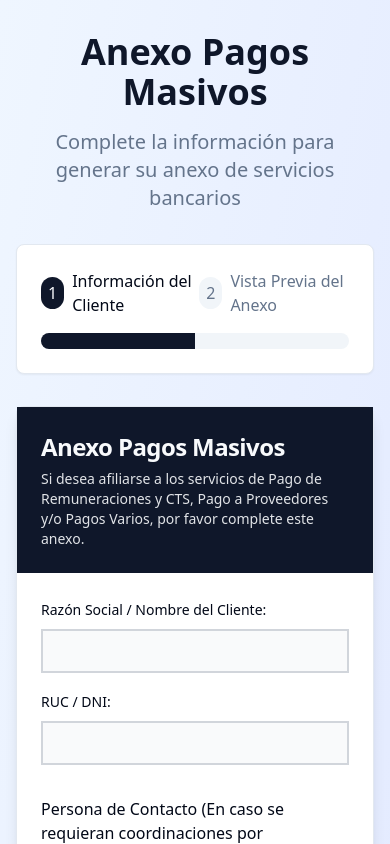
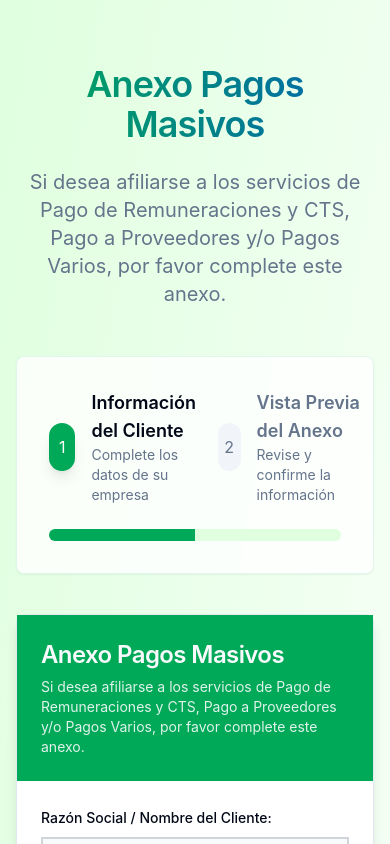
Before and after one commit to huayaney-exe/contract-demo, a React (Vite) app: page / in a window 390 px wide. Shown: the top 844 px of the page. Built offline with nearby package versions, Linux system fonts and the light colour scheme.

Commit message:
Add Interbank design system styles
Implement Interbank's color palette, typography, custom classes, animations, and responsive design elements.

```diff
--- a/src/index.css
+++ b/src/index.css
@@ -1,3 +1,4 @@
+
 @tailwind base;
 @tailwind components;
 @tailwind utilities;
@@ -15,16 +16,16 @@
     --popover: 0 0% 100%;
     --popover-foreground: 222.2 84% 4.9%;
 
-    --primary: 222.2 47.4% 11.2%;
+    --primary: 151 100% 33.1%;
     --primary-foreground: 210 40% 98%;
 
-    --secondary: 210 40% 96.1%;
-    --secondary-foreground: 222.2 47.4% 11.2%;
+    --secondary: 207 100% 34.9%;
+    --secondary-foreground: 210 40% 98%;
 
     --muted: 210 40% 96.1%;
     --muted-foreground: 215.4 16.3% 46.9%;
 
-    --accent: 210 40% 96.1%;
+    --accent: 145 80% 42.2%;
     --accent-foreground: 222.2 47.4% 11.2%;
 
     --destructive: 0 84.2% 60.2%;
@@ -32,24 +33,27 @@
 
     --border: 214.3 31.8% 91.4%;
     --input: 214.3 31.8% 91.4%;
-    --ring: 222.2 84% 4.9%;
+    --ring: 151 100% 33.1%;
 
     --radius: 0.5rem;
 
+    /* Colores de marca Interbank */
+    --interbank-primary: 151 100% 33.1%;      /* #00A94F Verde principal */
+    --interbank-secondary: 207 100% 34.9%;    /* #0066B3 Azul corporativo */
+    --interbank-accent: 145 75% 42.2%;        /* #15BE77 Verde accent */
+    --interbank-light: 120 100% 93.7%;        /* #E0FFE9 Verde muy claro */
+    --interbank-dark: 207 100% 26.7%;         /* #004D86 Azul oscuro */
+    --interbank-topnav: 207 100% 34.9%;       /* #0066B3 Azul navegación */
+    --interbank-button-green: 140 100% 39.2%; /* #00C853 Verde brillante */
+    --interbank-button-blue: 217 82% 33.5%;   /* #0a4ea3 Azul botones */
+
     --sidebar-background: 0 0% 98%;
-
     --sidebar-foreground: 240 5.3% 26.1%;
-
     --sidebar-primary: 240 5.9% 10%;
-
     --sidebar-primary-foreground: 0 0% 98%;
-
     --sidebar-accent: 240 4.8% 95.9%;
-
     --sidebar-accent-foreground: 240 5.9% 10%;
-
     --sidebar-border: 220 13% 91%;
-
     --sidebar-ring: 217.2 91.2% 59.8%;
   }
 
@@ -63,7 +67,7 @@
     --popover: 222.2 84% 4.9%;
     --popover-foreground: 210 40% 98%;
 
-    --primary: 210 40% 98%;
+    --primary: 151 100% 33.1%;
     --primary-foreground: 222.2 47.4% 11.2%;
 
     --secondary: 217.2 32.6% 17.5%;
@@ -99,5 +103,97 @@
 
   body {
     @apply bg-background text-foreground;
+    font-feature-settings: "rlig" 1, "calt" 1;
+  }
+
+  /* Tipografía Interbank */
+  h1 {
+    @apply text-4xl md:text-5xl lg:text-6xl font-semibold tracking-tight;
+  }
+
+  h2 {
+    @apply text-3xl md:text-4xl font-semibold tracking-tight;
+  }
+
+  h3 {
+    @apply text-2xl md:text-3xl font-semibold tracking-tight;
   }
 }
+
+@layer components {
+  /* Gradiente de texto Interbank */
+  .gradient-text {
+    @apply bg-gradient-to-r from-interbank-primary to-interbank-secondary bg-clip-text text-transparent;
+  }
+
+  /* Secciones con espaciado Interbank */
+  .section {
+    @apply py-16 md:py-24;
+  }
+
+  /* Container personalizado */
+  .container-custom {
+    @apply container px-4 md:px-8 mx-auto;
+  }
+
+  /* Botón principal verde */
+  .btn-primary {
+    @apply bg-interbank-button-green hover:bg-interbank-primary text-white px-6 py-3 rounded-lg font-semibold transition-all duration-200 shadow-lg hover:shadow-xl;
+  }
+
+  /* Botón secundario azul */
+  .btn-secondary {
+    @apply bg-interbank-button-blue hover:bg-interbank-secondary text-white px-6 py-3 rounded-lg font-semibold transition-all duration-200 shadow-lg hover:shadow-xl;
+  }
+
+  /* Tarjeta con efectos */
+  .feature-card {
+    @apply bg-white p-6 rounded-xl border border-gray-100 transition-all duration-300 hover:shadow-lg;
+  }
+
+  /* Efecto hover con elevación */
+  .card-hover {
+    @apply transition-all duration-300 hover:shadow-xl hover:-translate-y-1;
+    box-shadow: 0 4px 16px rgba(0,0,0,0.1);
+  }
+
+  .card-hover:hover {
+    box-shadow: 0 8px 32px rgba(0,0,0,0.15);
+  }
+}
+
+@layer utilities {
+  /* Animaciones personalizadas Interbank */
+  @keyframes float {
+    0%, 100% { transform: translateY(0px); }
+    50% { transform: translateY(-10px); }
+  }
+
+  @keyframes pulse-light {
+    0%, 100% { opacity: 1; }
+    50% { opacity: 0.8; }
+  }
+
+  @keyframes slide-in {
+    0% {
+      transform: translateY(20px);
+      opacity: 0;
+    }
+    100% {
+      transform: translateY(0);
+      opacity: 1;
+    }
+  }
+
+  .animate-float {
+    animation: float 6s ease-in-out infinite;
+  }
+
+  .animate-pulse-light {
+    animation: pulse-light 3s ease-in-out infinite;
+  }
+
+  .animate-slide-in {
+    animation: slide-in 0.8s ease-out;
+  }
+}
--- a/src/pages/Index.tsx
+++ b/src/pages/Index.tsx
@@ -37,48 +37,59 @@ const Index = () => {
   const progress = currentStep === 'form' ? 50 : 100;
 
   return (
-    <div className="min-h-screen bg-gradient-to-br from-blue-50 to-indigo-100">
-      <div className="container mx-auto px-4 py-8">
-        <div className="max-w-4xl mx-auto">
+    <div className="min-h-screen bg-gradient-to-br from-interbank-light to-white">
+      <div className="container-custom section">
+        <div className="max-w-5xl mx-auto">
           {/* Header */}
-          <div className="text-center mb-8">
-            <h1 className="text-4xl font-bold text-primary mb-4">
+          <div className="text-center mb-12">
+            <h1 className="gradient-text mb-6 animate-slide-in">
               Anexo Pagos Masivos
             </h1>
-            <p className="text-xl text-muted-foreground">
-              Complete la información para generar su anexo de servicios bancarios
+            <p className="text-xl text-muted-foreground max-w-3xl mx-auto animate-slide-in">
+              Si desea afiliarse a los servicios de Pago de Remuneraciones y CTS, Pago a Proveedores y/o Pagos Varios, por favor complete este anexo.
             </p>
           </div>
 
           {/* Progress Indicator */}
-          <Card className="p-6 mb-8">
-            <div className="flex items-center justify-between mb-4">
-              <div className="flex items-center space-x-2">
-                <div className={`flex items-center justify-center w-8 h-8 rounded-full ${
-                  currentStep === 'form' ? 'bg-primary text-primary-foreground' : 'bg-green-500 text-white'
+          <Card className="p-8 mb-10 card-hover bg-white/80 backdrop-blur-sm border-interbank-primary/10">
+            <div className="flex items-center justify-between mb-6">
+              <div className="flex items-center space-x-4">
+                <div className={`flex items-center justify-center w-12 h-12 rounded-full transition-all duration-300 ${
+                  currentStep === 'form'
+                    ? 'bg-interbank-primary text-white shadow-lg'
+                    : 'bg-interbank-button-green text-white shadow-lg'
                 }`}>
-                  {currentStep === 'contract' ? <CheckCircle className="w-5 h-5" /> : '1'}
+                  {currentStep === 'contract' ? <CheckCircle className="w-6 h-6" /> : '1'}
                 </div>
-                <span className="font-medium">Información del Cliente</span>
+                <div>
+                  <span className="font-semibold text-lg">Información del Cliente</span>
+                  <p className="text-sm text-muted-foreground">Complete los datos de su empresa</p>
+                </div>
               </div>
 
-              <div className="flex items-center space-x-2">
-                <div className={`flex items-center justify-center w-8 h-8 rounded-full ${
-                  currentStep === 'contract' ? 'bg-primary text-primary-foreground' : 'bg-muted text-muted-foreground'
+              <div className="flex items-center space-x-4">
+                <div className={`flex items-center justify-center w-12 h-12 rounded-full transition-all duration-300 ${
+                  currentStep === 'contract'
+                    ? 'bg-interbank-primary text-white shadow-lg'
+                    : 'bg-muted text-muted-foreground'
                 }`}>
                   2
                 </div>
-                <span className={`font-medium ${
-                  currentStep === 'contract' ? 'text-primary' : 'text-muted-foreground'
+                <div>
+                  <span className={`font-semibold text-lg transition-colors duration-300 ${
+                    currentStep === 'contract' ? 'text-interbank-primary' : 'text-muted-foreground'
                   }`}>
                     Vista Previa del Anexo
                   </span>
+                  <p className="text-sm text-muted-foreground">Revise y confirme la información</p>
                 </div>
               </div>
-            <Progress value={progress} className="w-full" />
+            </div>
+            <Progress value={progress} className="w-full h-3 bg-interbank-light" />
           </Card>
 
           {/* Content */}
+          <div className="animate-slide-in">
             {currentStep === 'form' && (
               <CompanyForm onSubmit={handleFormSubmit} />
             )}
@@ -92,6 +103,7 @@ const Index = () => {
           </div>
         </div>
       </div>
+    </div>
   );
 };
 
--- a/tailwind.config.ts
+++ b/tailwind.config.ts
@@ -1,3 +1,4 @@
+
 import type { Config } from "tailwindcss";
 
 export default {
@@ -61,7 +62,16 @@ export default {
 					'accent-foreground': 'hsl(var(--sidebar-accent-foreground))',
 					border: 'hsl(var(--sidebar-border))',
 					ring: 'hsl(var(--sidebar-ring))'
-				}
+				},
+				// Colores específicos de Interbank
+				'interbank-primary': 'hsl(var(--interbank-primary))',
+				'interbank-secondary': 'hsl(var(--interbank-secondary))',
+				'interbank-accent': 'hsl(var(--interbank-accent))',
+				'interbank-light': 'hsl(var(--interbank-light))',
+				'interbank-dark': 'hsl(var(--interbank-dark))',
+				'interbank-topnav': 'hsl(var(--interbank-topnav))',
+				'interbank-button-green': 'hsl(var(--interbank-button-green))',
+				'interbank-button-blue': 'hsl(var(--interbank-button-blue))',
 			},
 			borderRadius: {
 				lg: 'var(--radius)',
@@ -84,11 +94,40 @@ export default {
 					to: {
 						height: '0'
 					}
+				},
+				// Animaciones personalizadas de Interbank
+				'float': {
+					'0%, 100%': { transform: 'translateY(0px)' },
+					'50%': { transform: 'translateY(-10px)' }
+				},
+				'pulse-light': {
+					'0%, 100%': { opacity: '1' },
+					'50%': { opacity: '0.8' }
+				},
+				'slide-in': {
+					'0%': {
+						transform: 'translateY(20px)',
+						opacity: '0'
+					},
+					'100%': {
+						transform: 'translateY(0)',
+						opacity: '1'
+					}
 				}
 			},
 			animation: {
 				'accordion-down': 'accordion-down 0.2s ease-out',
-				'accordion-up': 'accordion-up 0.2s ease-out'
+				'accordion-up': 'accordion-up 0.2s ease-out',
+				'float': 'float 6s ease-in-out infinite',
+				'pulse-light': 'pulse-light 3s ease-in-out infinite',
+				'slide-in': 'slide-in 0.8s ease-out'
+			},
+			fontFamily: {
+				sans: ['Inter', 'system-ui', 'sans-serif'],
+			},
+			boxShadow: {
+				'card-hover': '0 4px 16px rgba(0,0,0,0.1)',
+				'card-hover-active': '0 8px 32px rgba(0,0,0,0.15)',
 			}
 		}
 	},
```
Lines whose indentation alone changed are shown as unchanged.
